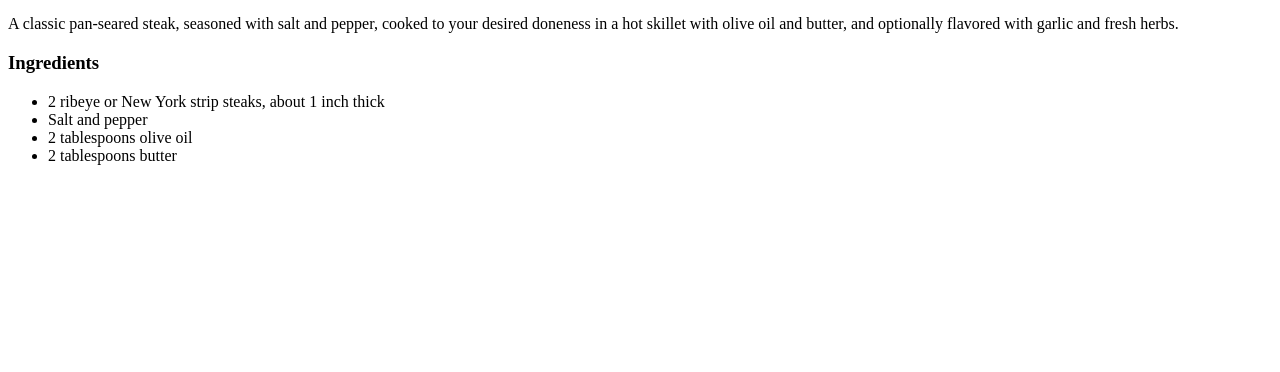
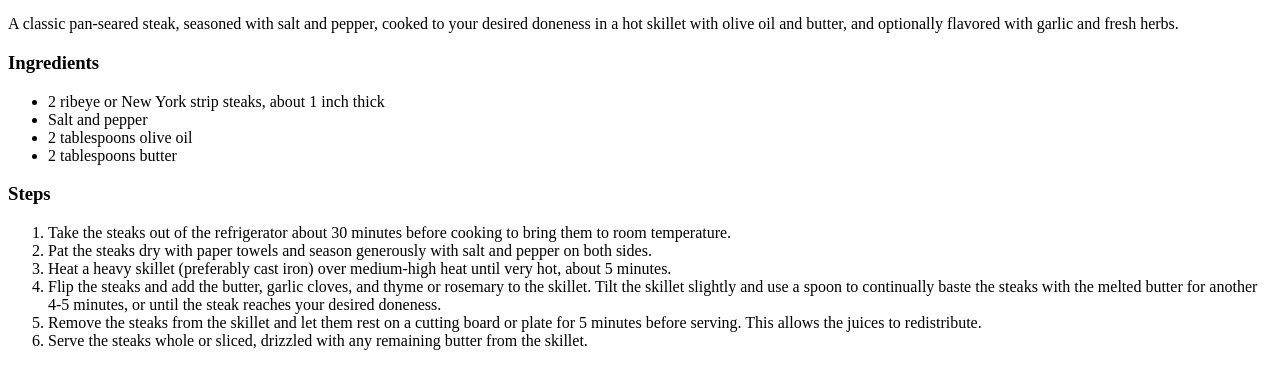
Before and after one commit to htapya11/OdinProject, a plain HTML site: page odin-recipes/recipes/steak.html in a window 1280 px wide. Shown: the part 428-800 px from the top of the page. Drawn offline with Linux system fonts and the light colour scheme.

Commit message:
add steak recipe steps

```diff
--- a/odin-recipes/recipes/steak.html
+++ b/odin-recipes/recipes/steak.html
@@ -19,6 +19,16 @@
             <li>2 tablespoons olive oil</li>
             <li>2 tablespoons butter</li>
         </ul>
+
+        <h3>Steps</h3>
+        <ol>
+            <li>Take the steaks out of the refrigerator about 30 minutes before cooking to bring them to room temperature.</li>
+            <li>Pat the steaks dry with paper towels and season generously with salt and pepper on both sides.</li>
+            <li>Heat a heavy skillet (preferably cast iron) over medium-high heat until very hot, about 5 minutes.</li>
+            <li>Flip the steaks and add the butter, garlic cloves, and thyme or rosemary to the skillet. Tilt the skillet slightly and use a spoon to continually baste the steaks with the melted butter for another 4-5 minutes, or until the steak reaches your desired doneness.</li>
+            <li>Remove the steaks from the skillet and let them rest on a cutting board or plate for 5 minutes before serving. This allows the juices to redistribute.</li>
+            <li>Serve the steaks whole or sliced, drizzled with any remaining butter from the skillet.</li>
+        </ol>
     </body>
 
 </html>
```
